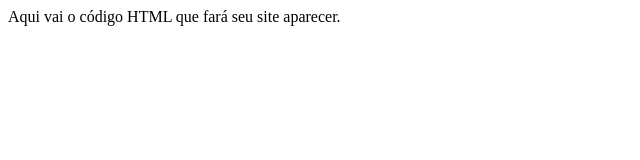
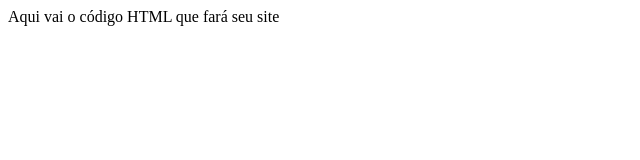
Before and after one commit to DemirSilva/DemirSilva.github.io, a plain HTML site: page index.html in a window 1280 px wide. Shown: the full height of the page, 0-640 px from the left. Drawn offline with Linux system fonts and the light colour scheme.

Commit message:
Update index.html

```diff
--- a/index.html
+++ b/index.html
@@ -6,6 +6,6 @@
     <script data-ad-client="ca-pub-3769859251819500" async src="https://pagead2.googlesyndication.com/pagead/js/adsbygoogle.js"></script>
   </head>
   <body>
-    Aqui vai o código HTML que fará seu site aparecer.
+    Aqui vai o código HTML que fará seu site
   </body>
 </html>
```
